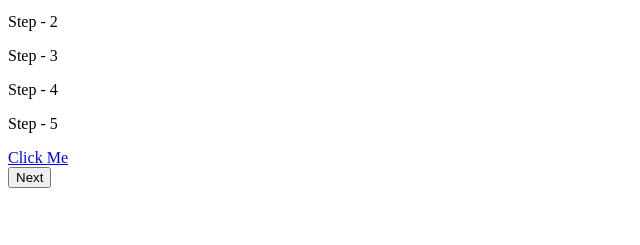
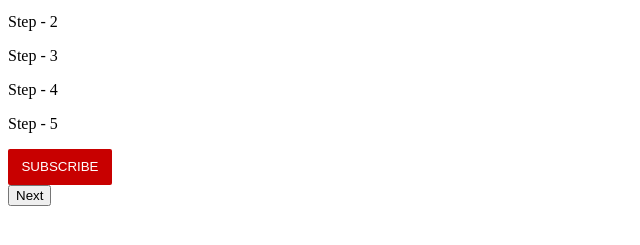
Before and after one commit to lilneeks96/item-request, a plain HTML site: page index2.html in a window 1280 px wide. Shown: the part 101-346 px from the top of the page, without its empty margins (0-640 px from the left). Drawn offline with Linux system fonts and the light colour scheme.

Commit message:
created youtube button

```diff
--- a/css/styles.css
+++ b/css/styles.css
@@ -35,3 +35,15 @@
 .hide {
   display: none;
 }
+
+
+button {
+  background-color: rgb(200, 0, 0);
+  color: white;
+  border: none;
+  height: 36px;
+  width: 104px;
+  border-radius: 2px;
+  cursor: pointer;
+
+}
--- a/index2.html
+++ b/index2.html
@@ -10,13 +10,9 @@
   <body>
 
     <div id="text" >
-
       <h1>
-
         Recipe 1
-
       </h1>
-
         <p id="hide1">
           Step - 1
         </p>
@@ -37,9 +33,25 @@
           Step - 5
         </p>
 
-        <a href="https://www.google.com" target="_blank" >
-          Click Me
-        </a>
+        <button>SUBSCRIBE</button>
+
+
+<!--
+        <a href="https://www.amazon.com"*>
+          Back to Amazon
+        </a> -->
+
+        <!-- <h1>Men's Shoes</h1>
+
+        <h2>Nike Air Force 1</h2>
+        <p>$39 - in stock.</p>
+        <p>Free Delivery tomorrow.</p>
+
+        <input type="button" id="add2cart" value="Add to Cart">
+        <input type="button" id="buynow" value="Buy Now"> -->
+
+
+
         <br>
           <input type="button" id="next-btn" value="Next">
     </div>
```
